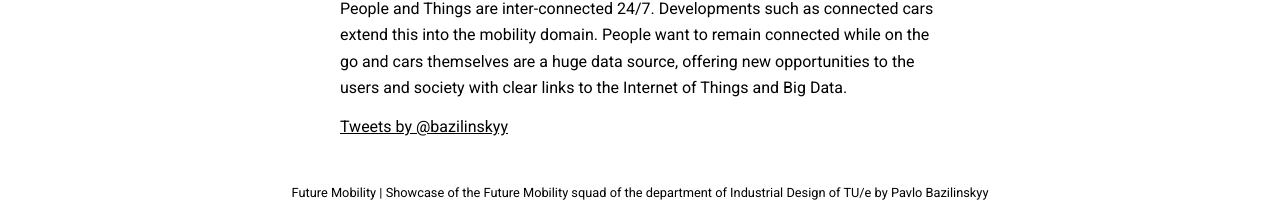
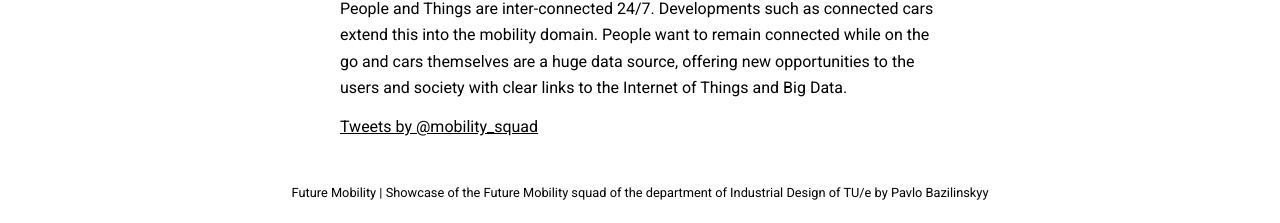
Before and after one commit to bazilinskyy/mobility-squad, a Jekyll site: the page built from pages/about.md, in a window 1280 px wide and 900 px high, scrolled down 1623 px. Shown: the part 674-897 px from the top of the window. Built offline with Jekyll 4.4.1, drawn with Linux system fonts in a browser that asks for light colours; nearby versions of some CDN libraries; comment, search, counter and statistics services are not loaded.

Commit message:
Twitter feed

```diff
--- a/_data/settings.yml
+++ b/_data/settings.yml
@@ -1,7 +1,7 @@
 # Change 'comments' to true for Disqus comments
 disqus:
   comments: true
-  disqus_shortname: 'mobility-squad'
+  disqus_shortname: 'mobility_squad'
 
 # If you are not using Google Analytics, please change 'google-ID' to an empty string
 google-ID: 'UA-112060364-2'
@@ -13,7 +13,7 @@
 
 # Available social icons are powered by Font Awesome, so you can use any icon that they offer
 social:
-- {icon: 'twitter', link:    'https://twitter.com/mobility-squad'}
+- {icon: 'twitter', link:    'https://twitter.com/mobility_squad'}
 # - {icon: 'facebook', link:   'https://www.facebook.com/paululele'}
 - {icon: 'instagram', link:  'https://instagram.com/mobilitysquad'}
 - {icon: 'envelope', link:   'mailto:m.j.broekhuijsen@tue.nl'}
--- a/pages/about.md
+++ b/pages/about.md
@@ -41,5 +41,5 @@
 People and Things are inter-connected 24/7. Developments such as connected cars extend this into the mobility domain. People want to remain connected while on the go and cars themselves are a huge data source, offering new opportunities to the users and society with clear links to the Internet of Things and Big Data.
 
 <div style="margin-bottom: 14px; ">
-  <a class="twitter-timeline" data-height="470" data-theme="light" href="https://twitter.com/bazilinskyy?ref_src=twsrc%5Etfw">Tweets by @bazilinskyy</a> <script async src="https://platform.twitter.com/widgets.js" charset="utf-8"></script>
+  <a class="twitter-timeline" data-height="470" data-theme="light" href="https://twitter.com/mobility_squad?ref_src=twsrc%5Etfw">Tweets by @mobility_squad</a> <script async src="https://platform.twitter.com/widgets.js" charset="utf-8"></script>
 </div>
```
